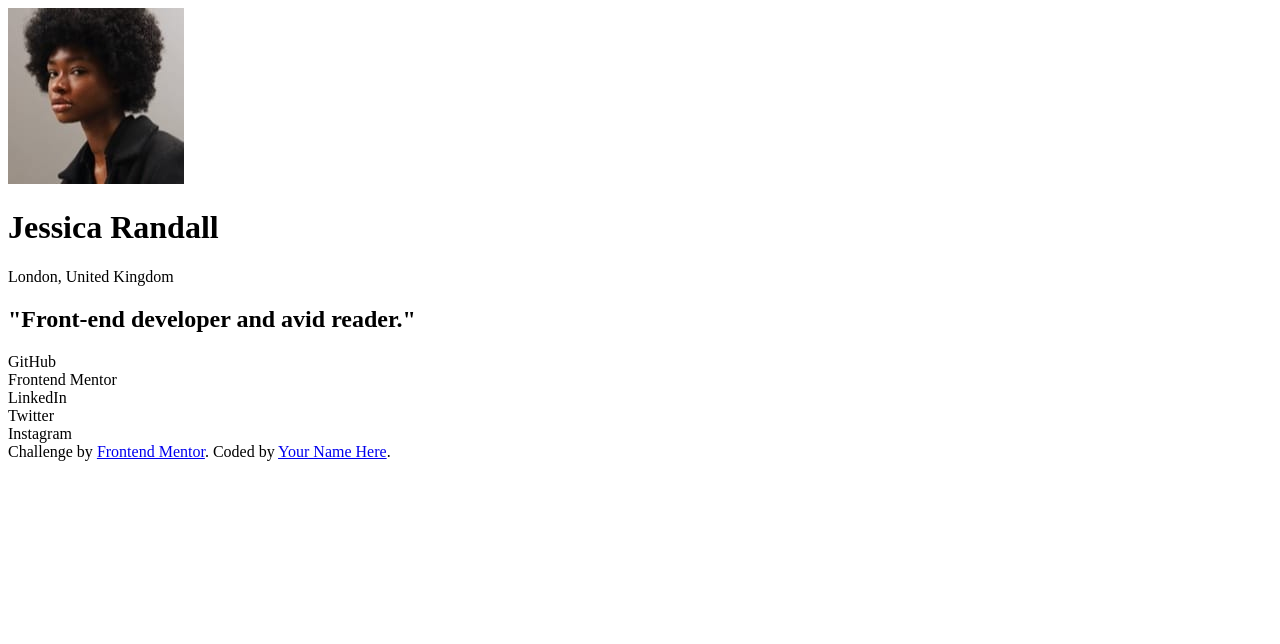
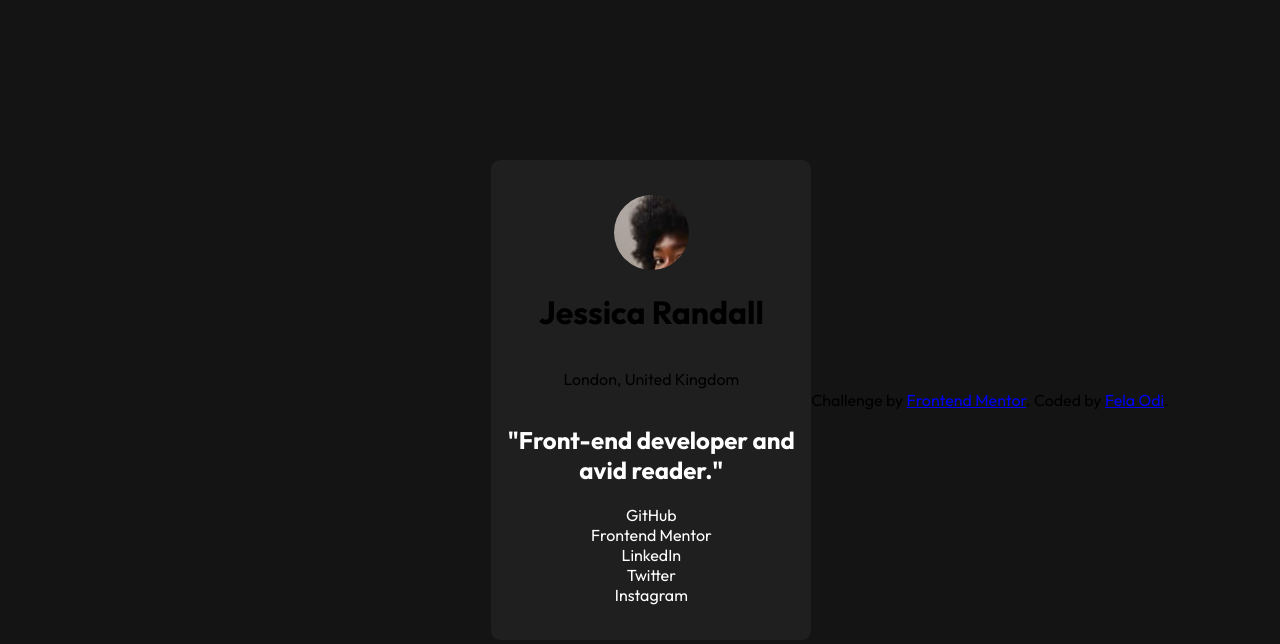
Before and after one commit to Felzon/Social-Links-Profile, a plain HTML site: page index.html in a window 1280 px wide. Drawn offline with Linux system fonts and the light colour scheme.

Commit message:
Style Sheet connected to the html page

```diff
--- a/index.html
+++ b/index.html
@@ -3,18 +3,16 @@
   <head>
     <meta charset="UTF-8" />
     <meta name="viewport" content="width=device-width, initial-scale=1.0" />
-    <!-- displays site properly based on user's device -->
-
+    <link rel="stylesheet" href="style.css" />
+    <link rel="preconnect" href="https://fonts.googleapis.com" />
+    <link rel="preconnect" href="https://fonts.gstatic.com" crossorigin />
     <link
-      rel="icon"
-      type="image/png"
-      sizes="32x32"
-      href="./assets/images/favicon-32x32.png"
+      href="https://fonts.googleapis.com/css2?family=Inter:ital,opsz,wght@0,14..32,100..900;1,14..32,100..900&family=Outfit:wght@100..900&display=swap"
+      rel="stylesheet"
     />
 
     <title>Frontend Mentor | Social links profile</title>
 
-    <!-- Feel free to remove these styles or customise in your own stylesheet 👍 -->
     <!-- <style>
       .attribution {
         font-size: 11px;
@@ -27,11 +25,11 @@
   </head>
 
   <body>
-    <main class="Container">
-      <div class="image-file">
+    <main class="container">
+      <div class="jessica-img">
         <img src="./assets/images/avatar-jessica.jpeg" alt="avatar-jessica" />
       </div>
-      <h1 class="Jessica">Jessica Randall</h1>
+      <h1 class="jessica">Jessica Randall</h1>
       <p>London, United Kingdom</p>
 
       <section class="social-pages">
@@ -44,11 +42,13 @@
       </section>
     </main>
 
-    <div class="attribution">
-      Challenge by
-      <a href="https://www.frontendmentor.io?ref=challenge" target="_blank"
-        >Frontend Mentor</a
-      >. Coded by <a href="#">Your Name Here</a>.
-    </div>
+    <footer>
+      <div class="attribution">
+        Challenge by
+        <a href="https://www.frontendmentor.io?ref=challenge" target="_blank"
+          >Frontend Mentor</a
+        >. Coded by <a href="#">Fela Odi</a>.
+      </div>
+    </footer>
   </body>
 </html>
--- a/style.css
+++ b/style.css
@@ -0,0 +1,42 @@
+body {
+  background-color: hsl(0, 0%, 8%);
+  min-height: 100vh;
+  margin: 0;
+  padding: 0;
+  display: flex;
+  align-items: center;
+  justify-content: center;
+  font-family: "Outfit", sans-serif;
+  font-style: normal;
+}
+
+.container {
+  display: flex;
+  align-items: center;
+  justify-content: center;
+  flex-direction: column;
+  border-radius: 9px;
+  width: 320px;
+  height: 480px;
+  background-color: hsl(0, 0%, 12%);
+  margin-left: 380px;
+}
+
+.jessica-img {
+  width: 75px;
+  height: 75px;
+  border-radius: 50%;
+  overflow: hidden;
+  object-fit: cover; /*this makes the image container circular*/
+}
+
+.jessica-name {
+  color: hsl(0, 0%, 100%);
+  text-align: center;
+  font-size: 22px;
+}
+
+.social-pages {
+  color: hsl(0, 0%, 100%);
+  text-align: center;
+}
```
